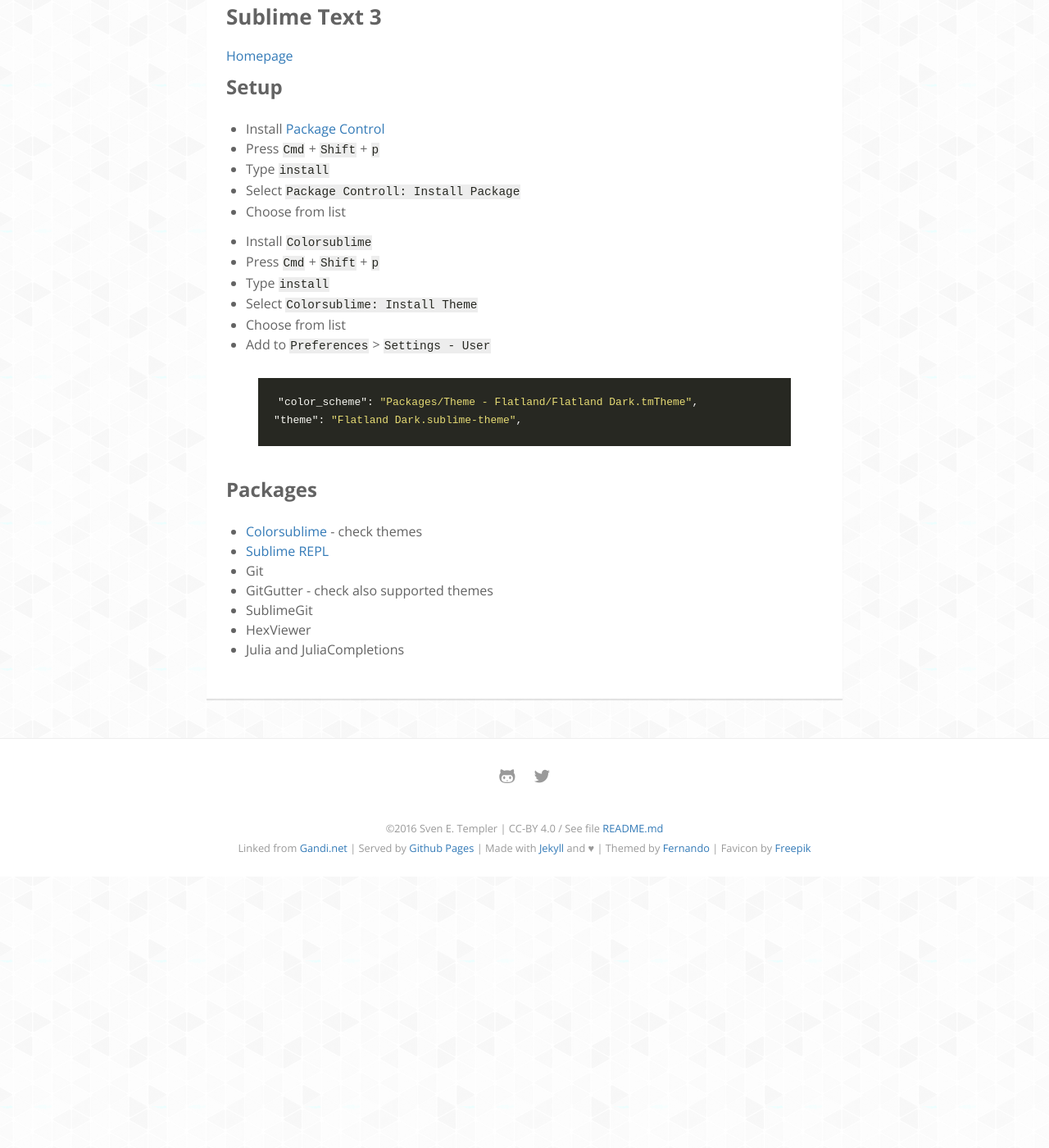
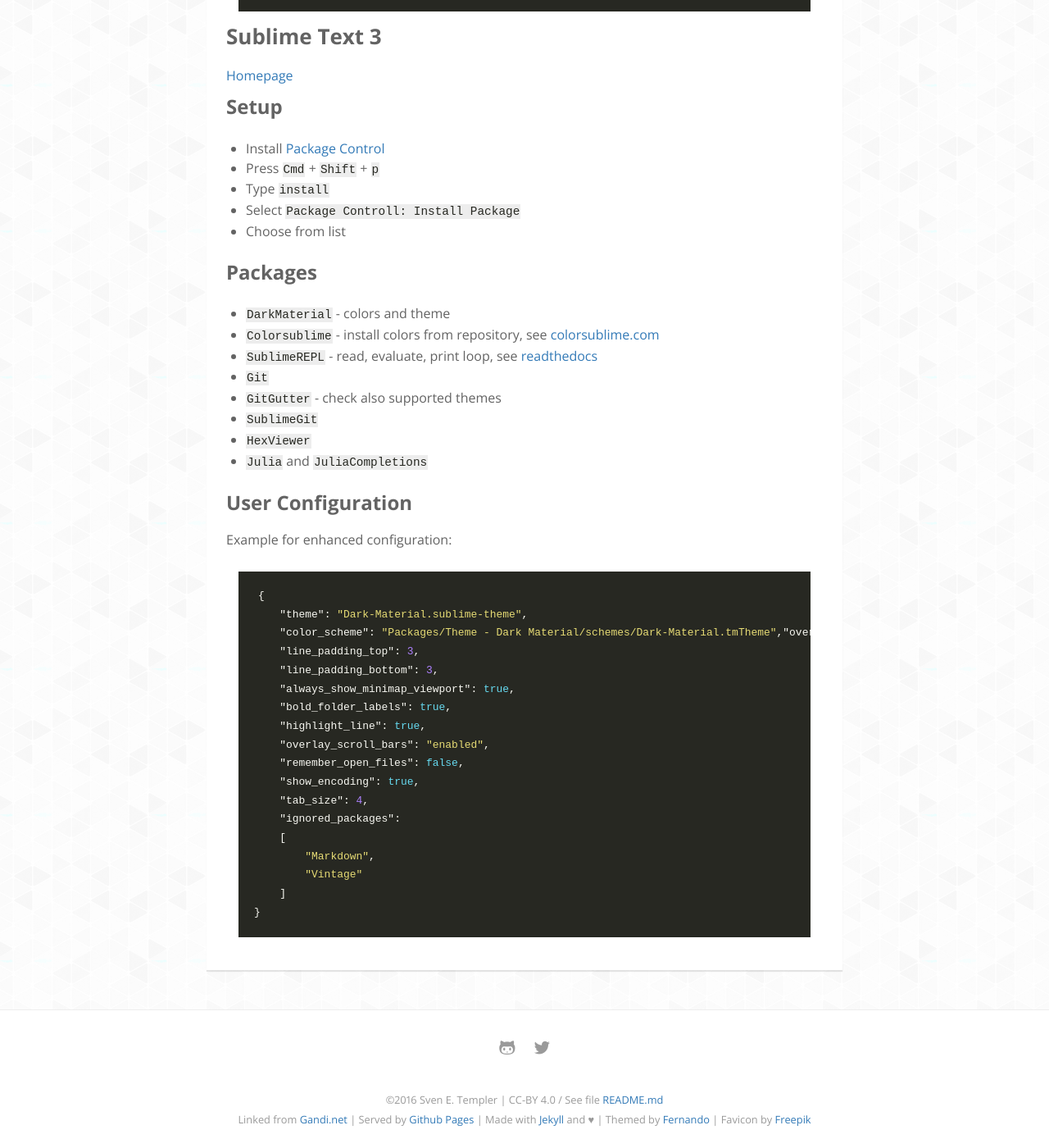
Before and after one commit to pmdbio/setempler.github.io, a Jekyll site: the page built from _manuals/editors.md, in a window 1280 px wide and 1400 px high, scrolled down 2047 px. Shown: the whole window at 82% size. Built offline with Jekyll 4.4.1, drawn with Linux system fonts in a browser that asks for light colours; nearby versions of some CDN libraries; some web fonts are replaced; before the commit the page ends 3116 px from its top, so only the background shows below that.

Commit message:
man editors: sublime config

````diff
--- a/_manuals/editors.md
+++ b/_manuals/editors.md
@@ -45,14 +45,14 @@
 ```bash
 # ~/.atom/init.coffee
 atom.commands.add 'atom-text-editor',
-  'custom:insert-rrow': ->
-    atom.workspace.getActiveTextEditor()?.insertText(' <- ')
+    'custom:insert-rrow': ->
+        atom.workspace.getActiveTextEditor()?.insertText(' <- ')
 ```
 
 ```bash
 # ~/.atom/keymap.cson
 'atom-text-editor':
-  'alt--': 'custom:insert-rrow'
+    'alt--': 'custom:insert-rrow'
 ```
 
 #### Ignore markdown whitespace
@@ -65,11 +65,11 @@
 
 ```json
 ".md.text":
-  editor:
-    softWrap: false
-  whitespace:
-    removeTrailingWhitespace: false
-    ignoreWhitespaceOnCurrentLine: false
+    editor:
+        softWrap: false
+    whitespace:
+        removeTrailingWhitespace: false
+        ignoreWhitespaceOnCurrentLine: false
 ```
 
 ## Sublime Text 3
@@ -78,30 +78,44 @@
 
 ### Setup
 
-* Install [Package Control](https://packagecontrol.io)
+* Install [Package Control](https://packagecontrol.io/installation)
 * Press `Cmd` + `Shift` + `p`
 * Type `install`
 * Select `Package Controll: Install Package`
 * Choose from list
 
-* Install `Colorsublime`
-* Press `Cmd` + `Shift` + `p`
-* Type `install`
-* Select `Colorsublime: Install Theme`
-* Choose from list
-* Add to `Preferences` > `Settings - User`
-
-	 ```json
-"color_scheme": "Packages/Theme - Flatland/Flatland Dark.tmTheme",
-"theme": "Flatland Dark.sublime-theme",
-```
-
 ### Packages
 
-* [Colorsublime](http://colorsublime.com) - check themes
-* [Sublime REPL](https://sublimerepl.readthedocs.org/en/latest/#structure-of-sublimerepl)
-* Git
-* GitGutter - check also supported themes
-* SublimeGit
-* HexViewer
-* Julia and JuliaCompletions
+* `DarkMaterial` - colors and theme
+* `Colorsublime` - install colors from repository, see [colorsublime.com](http://colorsublime.com)
+* `SublimeREPL` - read, evaluate, print loop, see [readthedocs](https://sublimerepl.readthedocs.org/en/latest/#structure-of-sublimerepl)
+* `Git`
+* `GitGutter` - check also supported themes
+* `SublimeGit`
+* `HexViewer`
+* `Julia` and `JuliaCompletions`
+
+### User Configuration
+
+Example for enhanced configuration:
+
+```json
+{
+    "theme": "Dark-Material.sublime-theme",
+    "color_scheme": "Packages/Theme - Dark Material/schemes/Dark-Material.tmTheme","overlay_scroll_bars": "enabled",
+    "line_padding_top": 3,
+    "line_padding_bottom": 3,
+    "always_show_minimap_viewport": true,
+    "bold_folder_labels": true,
+    "highlight_line": true,
+    "overlay_scroll_bars": "enabled",
+    "remember_open_files": false,
+    "show_encoding": true,
+    "tab_size": 4,
+    "ignored_packages":
+    [
+        "Markdown",
+        "Vintage"
+    ]
+}
+```
````
